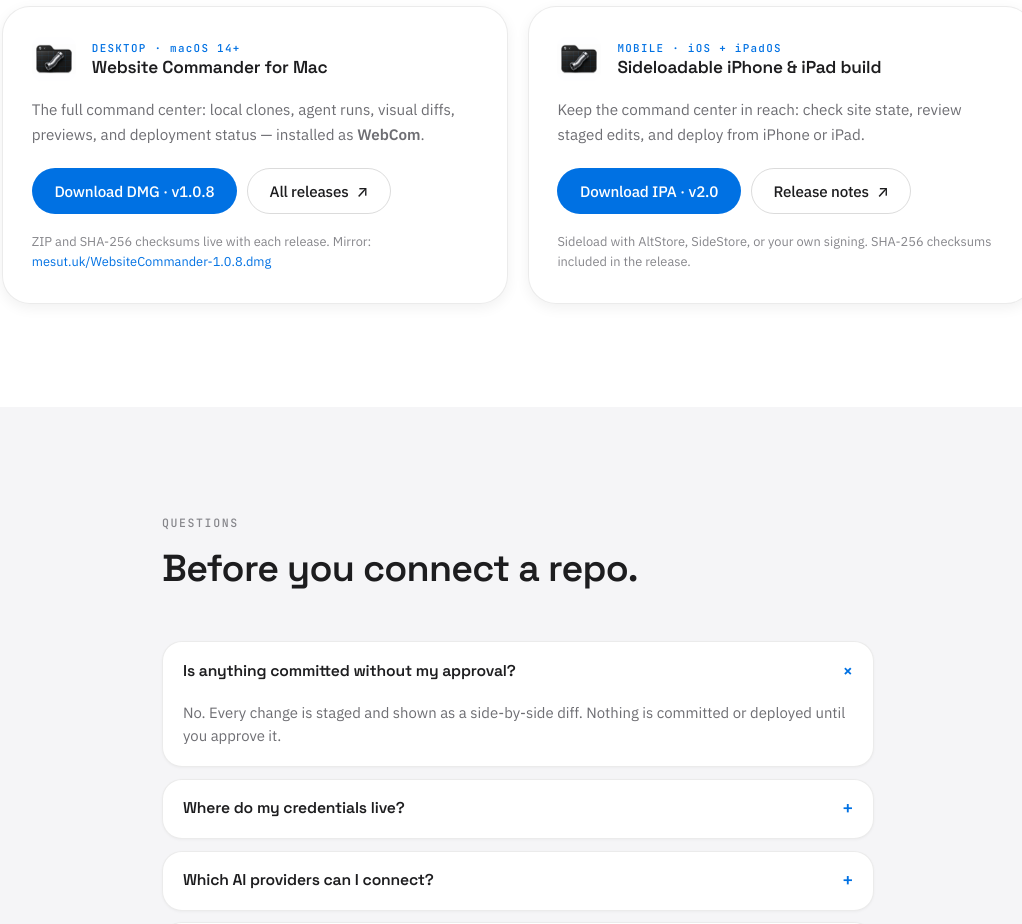
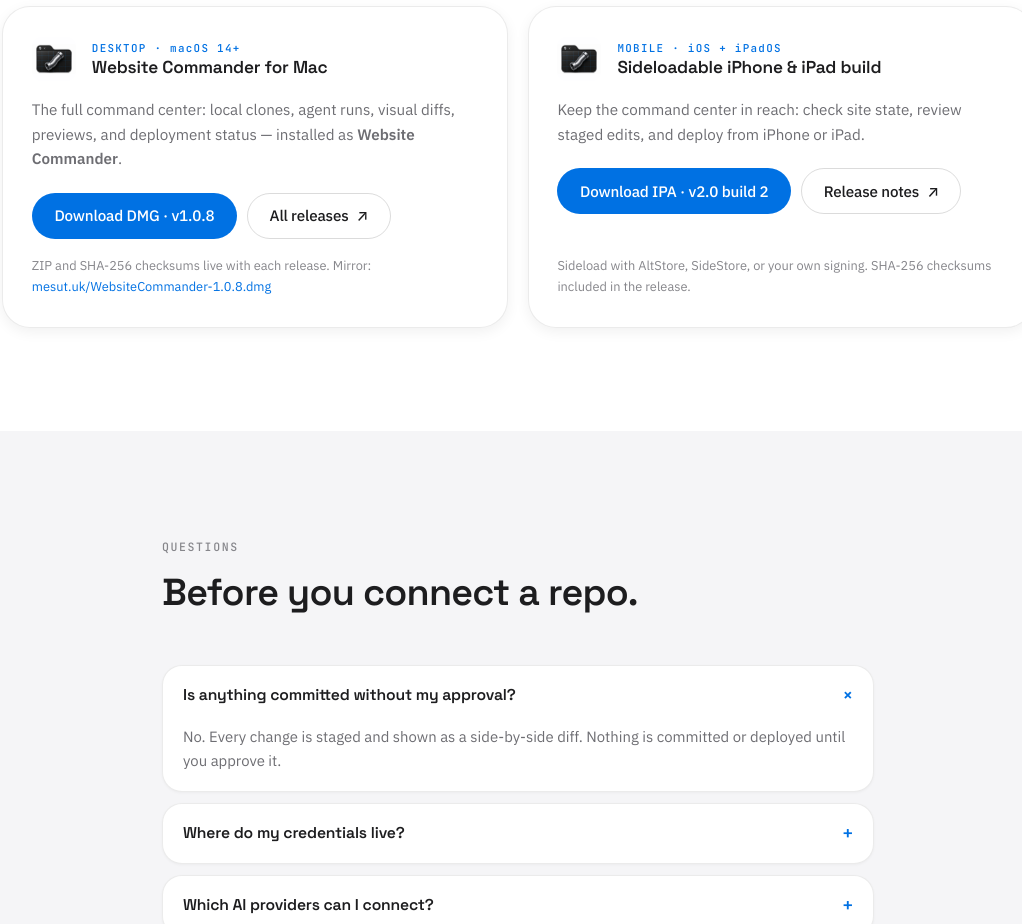
Before and after one commit to Mesutcydev/website-commander, a plain HTML site: page website/index.html in a window 1280 px wide. Shown: the part 4800-5724 px from the top of the page, without its empty margins (122-1144 px from the left). Drawn offline with Linux system fonts and the light colour scheme.

Commit message:
Point iOS download link to build 2

```diff
--- a/website/index.html
+++ b/website/index.html
@@ -213,7 +213,7 @@
                 <h3>Website Commander for Mac</h3>
               </div>
             </div>
-            <p>The full command center: local clones, agent runs, visual diffs, previews, and deployment status — installed as <strong>WebCom</strong>.</p>
+            <p>The full command center: local clones, agent runs, visual diffs, previews, and deployment status — installed as <strong>Website Commander</strong>.</p>
             <div class="download-actions">
               <a class="button button-primary" href="https://github.com/Mesutcydev/website-commander/releases/download/v1.0.8/WebsiteCommander-1.0.8.dmg">Download DMG · v1.0.8</a>
               <a class="button button-secondary" href="https://github.com/Mesutcydev/website-commander/releases/latest" rel="noreferrer">All releases <span aria-hidden="true">↗</span></a>
@@ -230,8 +230,8 @@
             </div>
             <p>Keep the command center in reach: check site state, review staged edits, and deploy from iPhone or iPad.</p>
             <div class="download-actions">
-              <a class="button button-primary" href="https://github.com/Mesutcydev/SiteAgentPage/releases/download/v2.0-build-1/SiteAgent-2.0-build-1-navigation-fix.ipa">Download IPA · v2.0</a>
-              <a class="button button-secondary" href="https://github.com/Mesutcydev/SiteAgentPage/releases/latest" rel="noreferrer">Release notes <span aria-hidden="true">↗</span></a>
+              <a class="button button-primary" href="https://github.com/Mesutcydev/SiteAgentPage/releases/download/v2.0-build-2/WebsiteCommander-2.0-build-2.ipa">Download IPA · v2.0 build 2</a>
+              <a class="button button-secondary" href="https://github.com/Mesutcydev/SiteAgentPage/releases/tag/v2.0-build-2" rel="noreferrer">Release notes <span aria-hidden="true">↗</span></a>
             </div>
             <p class="microcopy">Sideload with AltStore, SideStore, or your own signing. SHA-256 checksums included in the release.</p>
           </article>
```
